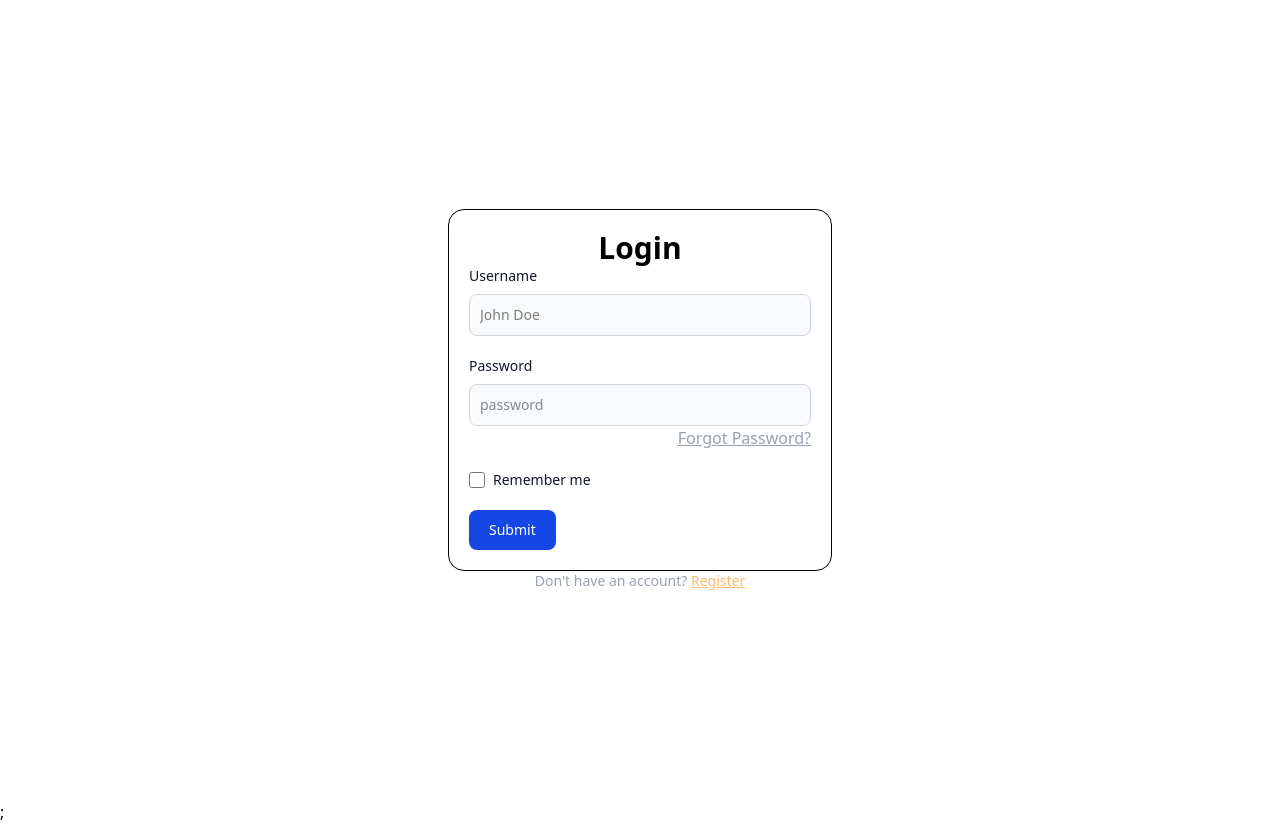
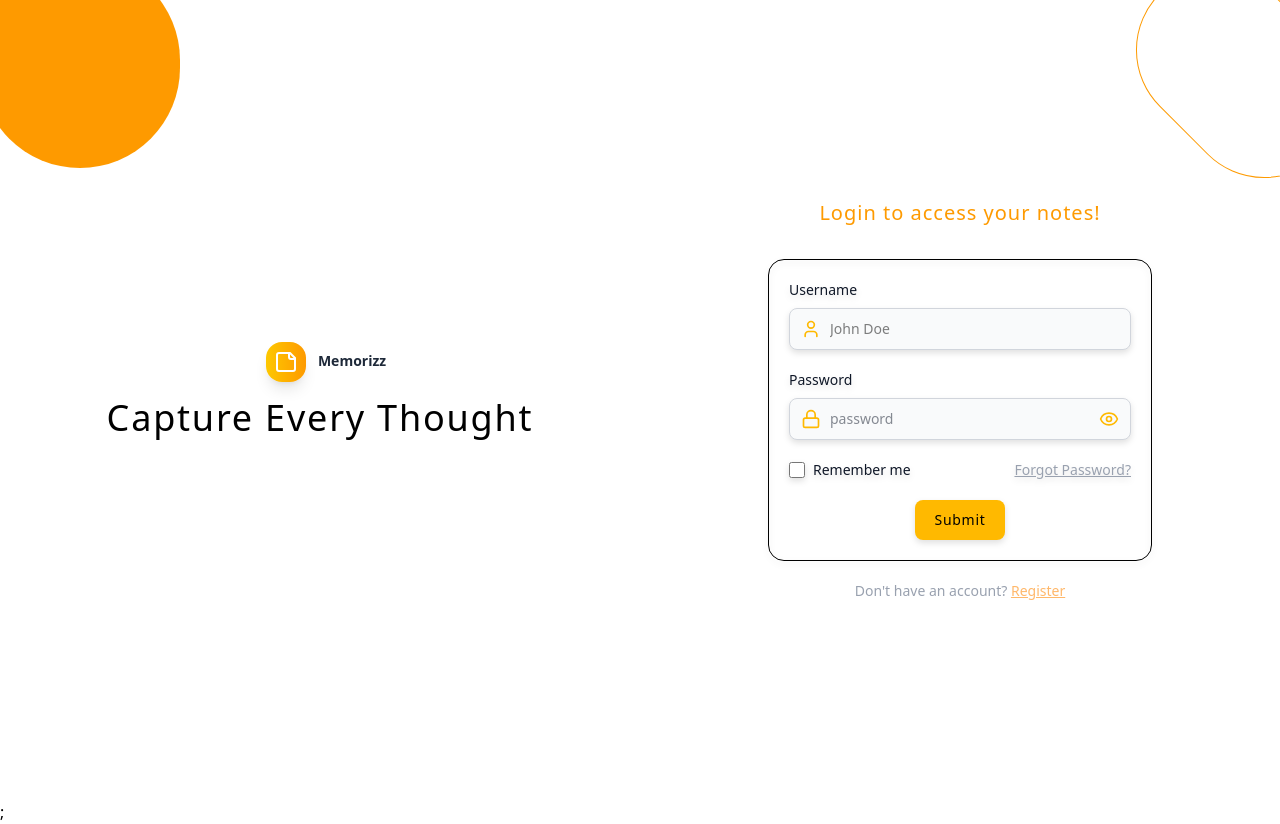
Before and after one commit to RomanK26/NoteFE, a React (Vite) app: page /login in a window 1280 px wide. Built offline with nearby package versions, Linux system fonts and the light colour scheme; no server answers.

Commit message:
refactor: auth pages

```diff
--- /dev/null
+++ b/src/components/Dropdown.jsx
@@ -0,0 +1,42 @@
+import React from "react";
+import { useDispatch, useSelector } from "react-redux";
+import { setOpen, setStatus } from "../slices/NoteSlices";
+
+const Dropdown = () => {
+  const status = useSelector((state) => state.notes.status);
+  const open = useSelector((state) => state.notes.status);
+  const dispatch = useDispatch();
+  const statuses = ["Pending", "In Progress", "Completed", "Archived"];
+  return (
+    <div className="">
+      <button
+        className="inline-flex items-center rounded-lg bg-amber-100 px-5 py-2.5 text-center text-sm font-medium text-yellow-400 hover:bg-white hover:text-yellow-500 focus:ring-1 focus:outline-none"
+        type="button"
+        onClick={() => dispatch(setOpen(!open))}
+      >
+        {status}
+      </button>
+
+      {open && (
+        <div className="absolute z-10 mt-2 w-28 divide-y divide-gray-100 rounded-lg bg-white shadow-sm">
+          <ul className="py-2 text-xs text-gray-700">
+            {statuses.map((item) => (
+              <li
+                key={item}
+                onClick={() => {
+                  dispatch(setStatus(item));
+                  dispatch(setOpen(false));
+                }}
+                className="cursor-pointer px-2 py-2 hover:bg-gray-100"
+              >
+                {item}
+              </li>
+            ))}
+          </ul>
+        </div>
+      )}
+    </div>
+  );
+};
+
+export default Dropdown;
--- /dev/null
+++ b/src/pages/ForgotPassword.jsx
@@ -0,0 +1,9 @@
+import React from 'react'
+
+const ForgotPassword = () => {
+  return (
+    <div>ForgotPassword</div>
+  )
+}
+
+export default ForgotPassword
--- a/src/pages/Home.jsx
+++ b/src/pages/Home.jsx
@@ -13,6 +13,7 @@ import {
   setTitle,
 } from "../slices/NoteSlices";
 import { useDispatch, useSelector } from "react-redux";
+import Dropdown from "../components/Dropdown";
 
 const Home = () => {
   const dispatch = useDispatch();
@@ -43,7 +44,7 @@ const Home = () => {
   };
 
   return (
-    <div className="flex min-h-screen w-full min-w-[230px] flex-col">
+    <div className="flex max-h-screen w-full min-w-[230px] flex-col">
       <Navbar author={author} />
       {notes.length < 1 && (
         <div className="flex w-full flex-1 items-center justify-center">
@@ -61,9 +62,12 @@ const Home = () => {
               key={note.id}
             >
               <div className="rounded-sm bg-gray-200 p-2">
-                <h3 className="text-lg font-bold text-gray-800 uppercase">
-                  {note.title}
-                </h3>
+                <div className="flex justify-between">
+                  <h3 className="text-lg font-bold text-gray-800 uppercase">
+                    {note.title}
+                  </h3>
+                  <Dropdown />
+                </div>
                 <p className="mt-1 text-xs font-medium text-gray-400">
                   {new Date(note.created_at).toLocaleString()}
                 </p>
--- a/src/pages/Login.jsx
+++ b/src/pages/Login.jsx
@@ -1,4 +1,4 @@
-import { Link, useNavigate } from "react-router";
+import { Link, NavLink, useNavigate } from "react-router";
 import toast from "react-hot-toast";
 import { useDispatch, useSelector } from "react-redux";
 import {
@@ -6,12 +6,16 @@ import {
   setUsername,
   login,
   setAuthenticated,
+  showPassword,
 } from "../slices/authSlice";
 import { useEffect } from "react";
+import { Eye, EyeOff, Lock, StickyNote, User } from "lucide-react";
 
 const Login = () => {
   const username = useSelector((state) => state.auth.username);
   const password = useSelector((state) => state.auth.password);
+  const pass = useSelector((state) => state.auth.pass);
+
   const dispatch = useDispatch();
   const navigate = useNavigate();
   useEffect(() => {
@@ -33,13 +37,28 @@ const Login = () => {
     }
   };
   return (
-    <div className="flex h-svh items-center justify-center">
+    <div className="relative flex h-svh items-center justify-between overflow-hidden">
+      <div className="absolute -top-10 -left-5 h-[208px] w-[200px] rounded-full bg-amber-500"></div>
+      <div className="absolute -top-10 -right-10 h-[120px] w-[100px] -rotate-45 rounded-full border border-amber-500 lg:h-57 lg:w-40"></div>
+      <div className="mt-3 mb-4 hidden w-full flex-col items-center justify-center md:flex">
+        <div>
+          <StickyNote className="mx-3 inline h-10 w-10 rounded-2xl bg-gradient-to-r from-yellow-400 to-amber-500 p-2 text-white shadow-lg" />
+          <h1 className="mb-2 inline w-full text-center text-sm font-bold text-gray-800">
+            Memorizz
+          </h1>
+        </div>
+        <h1 className="text-4xl/loose tracking-wider">Capture Every Thought</h1>
+      </div>
       <div className="w-full">
+        <div className="mb-8 text-center">
+          <h2 className="text-center text-xl font-medium tracking-wider text-amber-500">
+            Login to access your notes!
+          </h2>
+        </div>
         <form
-          className="mx-auto w-full max-w-sm rounded-2xl border p-5"
+          className="mx-auto w-full max-w-sm rounded-2xl border p-5 drop-shadow-md"
           onSubmit={handleSubmit}
         >
-          <h2 className="text-center text-3xl font-bold">Login</h2>
           <div className="mb-5">
             <label
               htmlFor="username"
@@ -47,15 +66,20 @@ const Login = () => {
             >
               Username
             </label>
+            <div className="relative">
+              <div className="pointer-events-none absolute inset-y-0 left-0 flex items-center pl-3">
+                <User className="h-5 w-5 text-amber-400" />
+              </div>
               <input
                 type="text"
                 id="username"
-              className="block w-full rounded-lg border border-gray-300 bg-gray-50 p-2.5 text-sm focus:border-blue-500 focus:ring-blue-500 dark:border-gray-600 dark:placeholder-gray-400 dark:focus:border-blue-500 dark:focus:ring-blue-500"
+                className="block w-full rounded-lg border border-gray-300 bg-gray-50 p-2.5 pl-10 text-sm focus:border-blue-500 focus:ring-blue-500 dark:border-gray-600 dark:placeholder-gray-400 dark:focus:border-blue-500 dark:focus:ring-blue-500"
                 placeholder="John Doe"
                 required
                 value={username}
                 onChange={(e) => dispatch(setUsername(e.target.value))}
               />
+            </div>
           </div>
           <div className="mb-5">
             <label
@@ -64,44 +88,70 @@ const Login = () => {
             >
               Password
             </label>
+            <div className="relative">
+              <div className="pointer-events-none absolute inset-y-0 left-0 flex items-center pl-3">
+                <Lock className="h-5 w-5 text-amber-400" />
+              </div>
               <input
-              type="password"
+                type={pass ? "text" : "password"}
                 id="password"
                 placeholder="password"
-              className="block w-full rounded-lg border border-gray-300 bg-gray-50 p-2.5 text-sm text-gray-900 focus:border-blue-500 focus:ring-blue-500 dark:border-gray-600 dark:placeholder-gray-400 dark:focus:border-blue-500 dark:focus:ring-blue-500"
+                className="block w-full rounded-lg border border-gray-300 bg-gray-50 p-2.5 pl-10 text-sm text-gray-900 focus:border-blue-500 focus:ring-blue-500 dark:border-gray-600 dark:placeholder-gray-400 dark:focus:border-blue-500 dark:focus:ring-blue-500"
                 required
                 value={password}
                 onChange={(e) => dispatch(setPassword(e.target.value))}
               />
-            <div className="justify-self-end text-gray-400 underline hover:cursor-pointer">
-              Forgot Password?
+              <button
+                type="button"
+                onClick={() => dispatch(showPassword(!pass))}
+                className="absolute inset-y-0 right-0 flex items-center pr-3 text-amber-400 transition-colors hover:text-amber-600"
+              >
+                {pass ? (
+                  <EyeOff className="h-5 w-5" />
+                ) : (
+                  <Eye className="h-5 w-5" />
+                )}
+              </button>
             </div>
           </div>
-          <div className="mb-5 flex items-start">
-            <div className="flex h-5 items-center">
+          <div className="mb-5">
+            <div className="flex items-center justify-between">
+              {/* Left: Remember me */}
+              <div className="flex items-center">
                 <input
                   id="remember"
                   type="checkbox"
                   value=""
-                className="h-4 w-4 rounded-sm border border-gray-300 bg-gray-200 focus:ring-1 focus:ring-blue-300 dark:bg-gray-700 dark:ring-offset-gray-800 dark:focus:ring-blue-600 dark:focus:ring-offset-gray-800"
+                  className="h-4 w-4 rounded-sm border border-gray-300 bg-gray-200 focus:ring-blue-300 dark:bg-gray-700 dark:ring-offset-gray-800"
                 />
-            </div>
                 <label
                   htmlFor="remember"
-              className="ms-2 text-sm font-medium text-gray-900 dark:text-gray-500"
+                  className="ms-2 text-sm font-medium text-gray-900"
                 >
                   Remember me
                 </label>
               </div>
+
+              {/* Right: Forgot Password */}
+              <NavLink
+                to="/forgot"
+                className="text-sm text-gray-400 underline hover:cursor-pointer"
+              >
+                Forgot Password?
+              </NavLink>
+            </div>
+          </div>
+          <div className="flex items-center justify-center">
             <button
               type="submit"
-            className="w-full rounded-lg bg-blue-700 px-5 py-2.5 text-center text-sm font-medium text-white hover:bg-blue-800 focus:ring-4 focus:ring-blue-300 focus:outline-none sm:w-auto dark:bg-blue-600 dark:hover:bg-blue-700 dark:focus:ring-blue-800"
+              className="hover:cursor w-full rounded-lg bg-amber-400 px-5 py-2.5 text-center text-sm font-medium tracking-wider hover:border-black focus:ring-1 focus:ring-blue-300 focus:outline-none sm:w-auto"
             >
               Submit
             </button>
+          </div>
         </form>
         <Link
-          className="block self-center justify-self-center text-gray-400 sm:text-xs lg:text-sm"
+          className="mt-5 block self-center justify-self-center text-gray-400 sm:text-xs lg:text-sm"
           to={"/register"}
         >
           Don't have an account?{" "}
--- a/src/pages/Register.jsx
+++ b/src/pages/Register.jsx
@@ -131,7 +131,7 @@ const Register = () => {
             </div>
             <button
               type="submit"
-              className="w-full rounded-lg bg-blue-700 px-5 py-2.5 text-center text-sm font-medium text-white hover:bg-blue-800 focus:ring-4 focus:ring-blue-300 focus:outline-none sm:w-auto dark:bg-blue-600 dark:hover:bg-blue-700 dark:focus:ring-blue-800"
+              className="w-full rounded-lg bg-blue-700 px-5 py-2.5 text-center self-center text-sm font-medium text-white hover:bg-blue-800 focus:ring-4 focus:ring-blue-300 focus:outline-none sm:w-auto dark:bg-blue-600 dark:hover:bg-blue-700 dark:focus:ring-blue-800"
             >
               Submit
             </button>
--- a/src/slices/authSlice.js
+++ b/src/slices/authSlice.js
@@ -23,6 +23,7 @@ const initialState = {
   username: "",
   password: "",
   authenticated: null,
+  pass:false
 };
 
 const authSlice = createSlice({
@@ -41,6 +42,10 @@ const authSlice = createSlice({
     setAuthenticated: (state, action) => {
       state.authenticated = action.payload;
     },
+    showPassword:(state,action)=>{
+      state.pass = action.payload
+    }
+
   },
   extraReducers: (builder) => {
     builder.addCase(login.fulfilled, (state, action) => {
@@ -50,5 +55,5 @@ const authSlice = createSlice({
   },
 });
 
-export const { setUsername, setPassword, logout ,setAuthenticated} = authSlice.actions;
+export const { setUsername, setPassword, logout ,setAuthenticated,showPassword} = authSlice.actions;
 export default authSlice.reducer;
```
Also changed, not shown: src/slices/NoteSlices.js (+12 -8 lines). Lines whose indentation alone changed are shown as unchanged.
